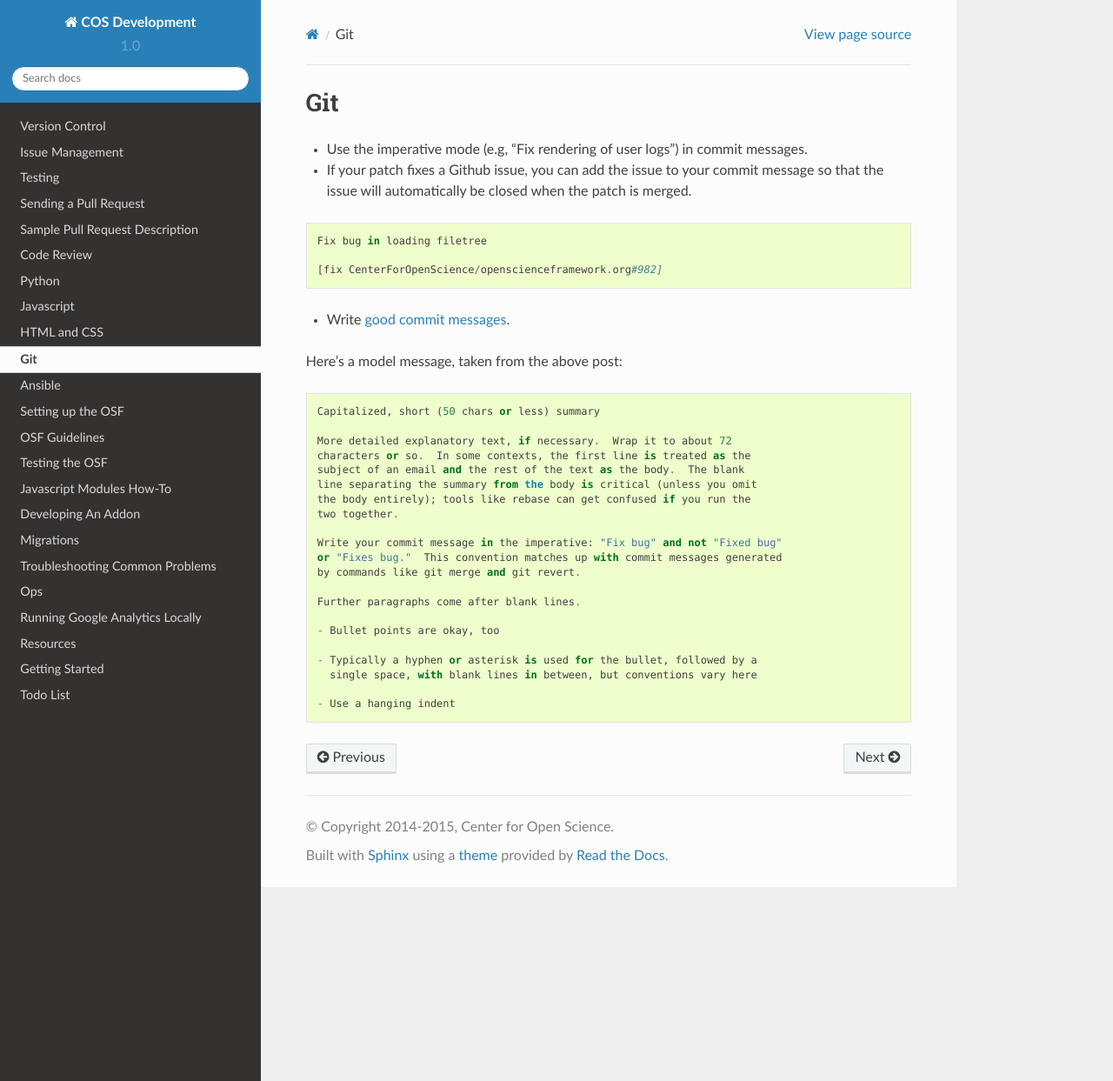
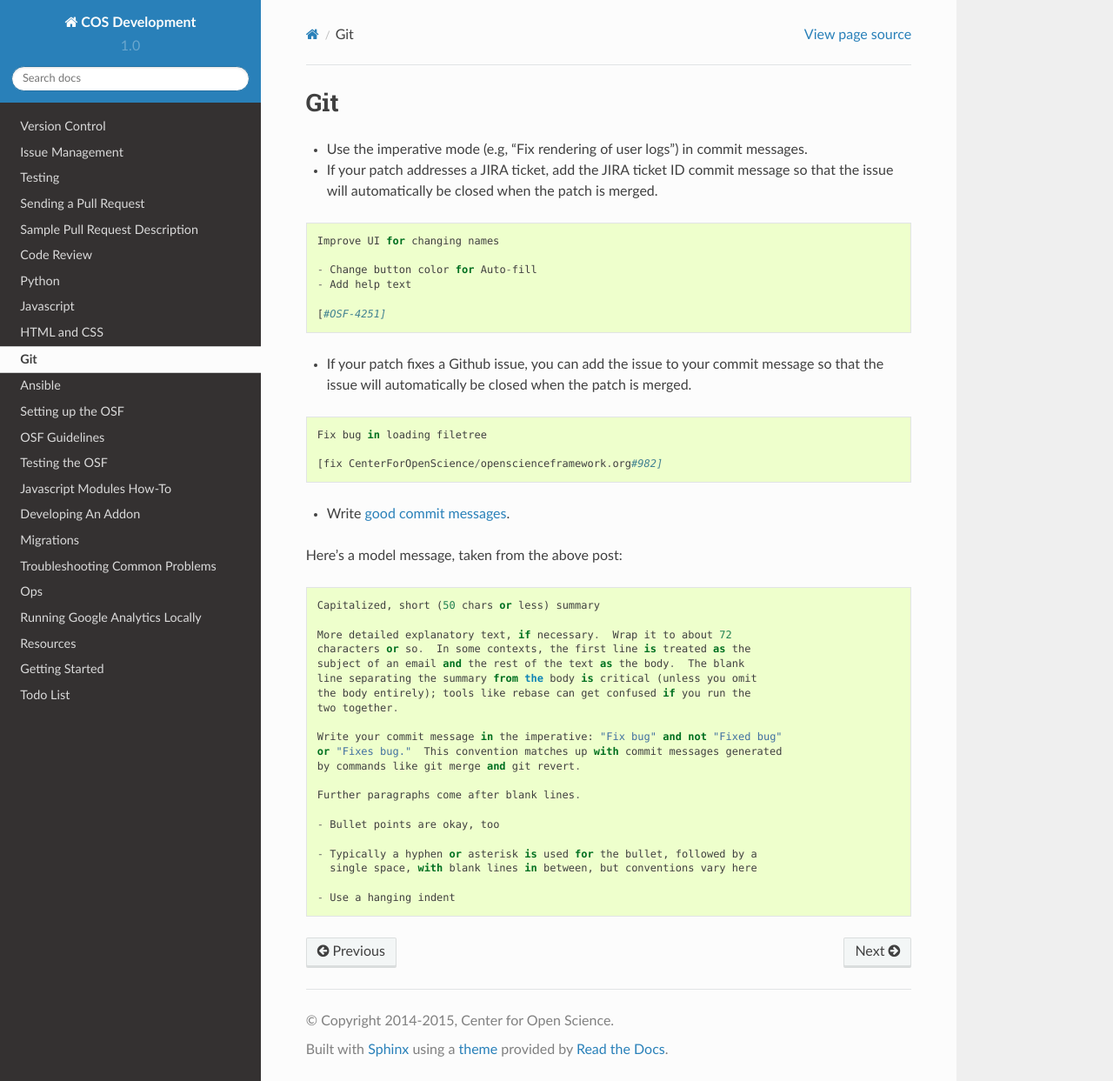
Before and after one commit to CenterForOpenScience/COSDev, a Sphinx documentation site: the page built from docs/style_guides/git.rst, in a window 1280 px wide and 1243 px high. Shown: the whole window at 87% size. Built offline with Sphinx 7.4.7 and the Read the Docs theme 2.0.0, drawn with Linux system fonts in a browser that asks for light colours.

Commit message:
Add example of linking JIRA ticket

```diff
--- a/docs/style_guides/git.rst
+++ b/docs/style_guides/git.rst
@@ -4,6 +4,17 @@ Git
 ===
 
 - Use the imperative mode (e.g, "Fix rendering of user logs") in commit messages.
+- If your patch addresses a JIRA ticket, add the JIRA ticket ID commit message so that the issue will automatically be closed when the patch is merged.
+
+::
+
+  Improve UI for changing names
+
+  - Change button color for Auto-fill
+  - Add help text
+
+  [#OSF-4251]
+
 - If your patch fixes a Github issue, you can add the issue to your commit message so that the issue will automatically be closed when the patch is merged.
 
 ::
```
